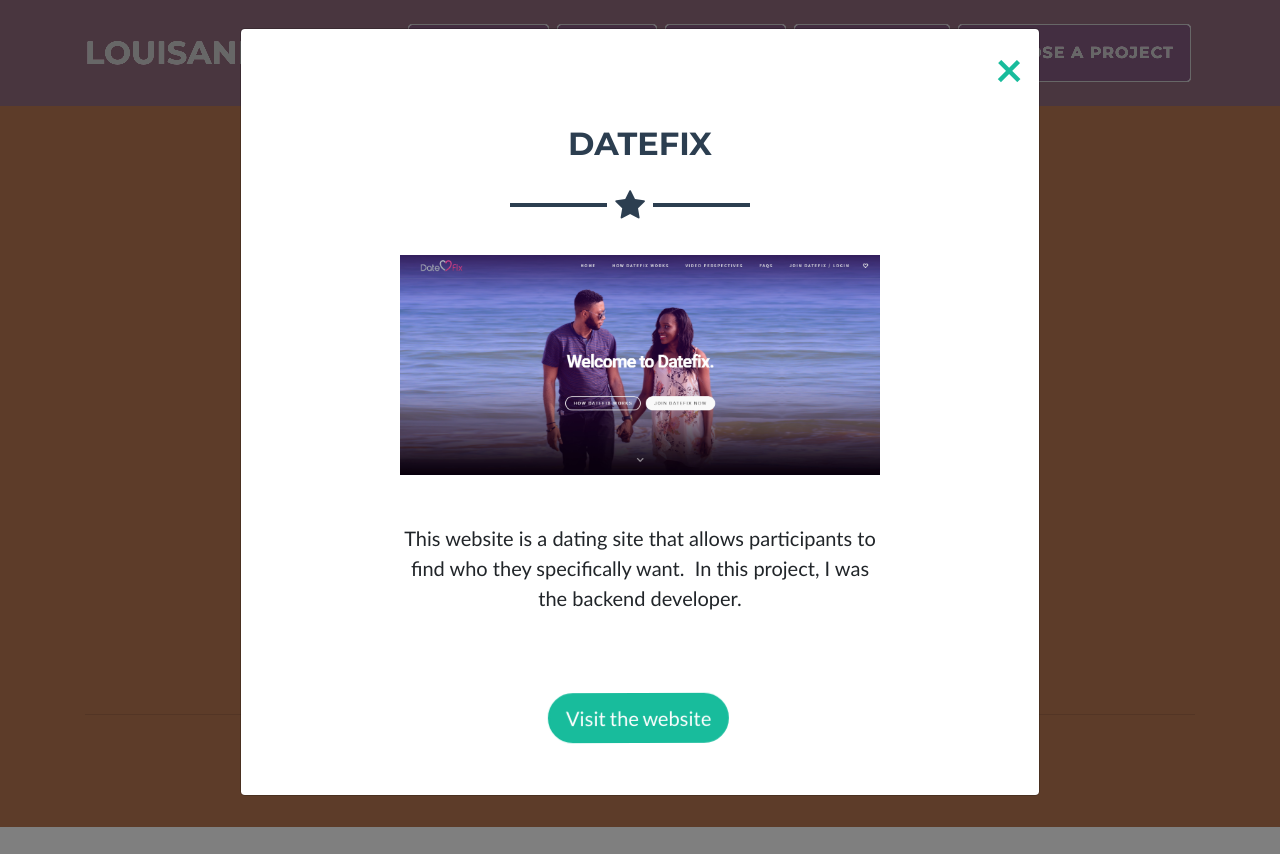
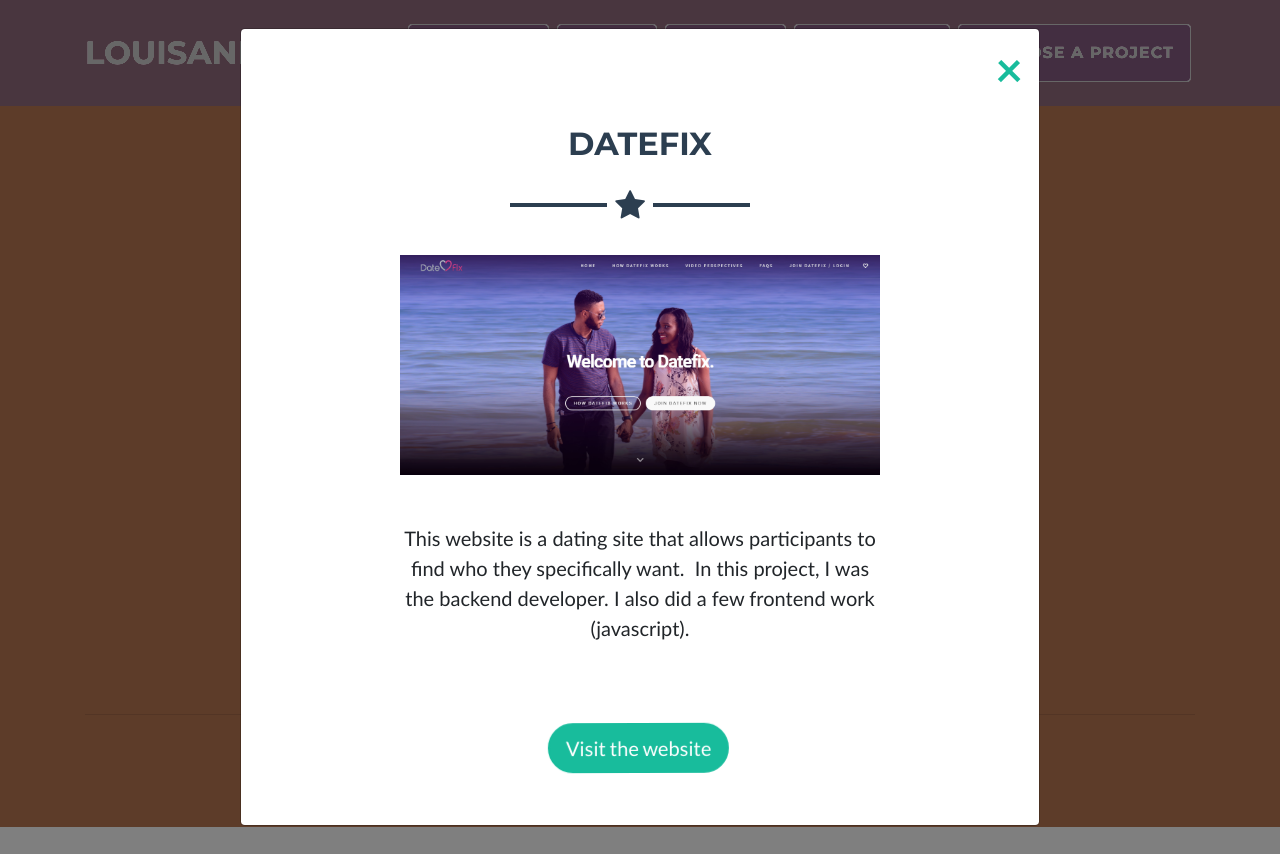
Before and after one commit to louieee/Louisoft, a Django app: page / in a window 1280 px wide, after a click that opens the changed part. Run offline with Django 3.2, Linux system fonts and the light colour scheme; some libraries are stand-ins or nearby versions.

Commit message:
update portfolio

```diff
--- a/templates/Louisoft/base.html
+++ b/templates/Louisoft/base.html
@@ -58,7 +58,7 @@
                             <div class="col-lg-8 mx-auto">
                                 <h2 class="text-uppercase text-secondary mb-0">Datefix</h2>
                                 <hr class="shake animated infinite star-dark mb-5"><img class="img-fluid mb-5" src="{% static 'assets/img/datefix.png' %}">
-                                <p class="mb-5" style="font-size: 20px;font-family: calibri;">This website is a dating site that allows participants to find who they specifically want.&nbsp; In this project, I was the backend developer.</p>
+                                <p class="mb-5" style="font-size: 20px;font-family: calibri;">This website is a dating site that allows participants to find who they specifically want.&nbsp; In this project, I was the backend developer. I also did a few frontend work (javascript).</p>
                             </div>
                         </div>
                     </div>
@@ -96,7 +96,8 @@
                             <div class="col-lg-8 mx-auto">
                                 <h2 class="text-uppercase text-secondary mb-0">GO CAREERS</h2>
                                 <hr class="shake animated infinite star-dark mb-5"><img class="img-fluid mb-5" src="{% static 'assets/img/gocareers.png' %}">
-                                <p class="mb-5" style="font-size: 20px;font-family: calibri;">This website is a job broadcasting website in which one can search for jobs according to the user's location.</p>
+                                <p class="mb-5" style="font-size: 20px;font-family: calibri;">This website is a job broadcasting website in which one can search for jobs according to the user's location.
+                                I was the backend developer in this project. I also did a few frontend work (javascript).</p>
                             </div>
                         </div>
                     </div>
```
